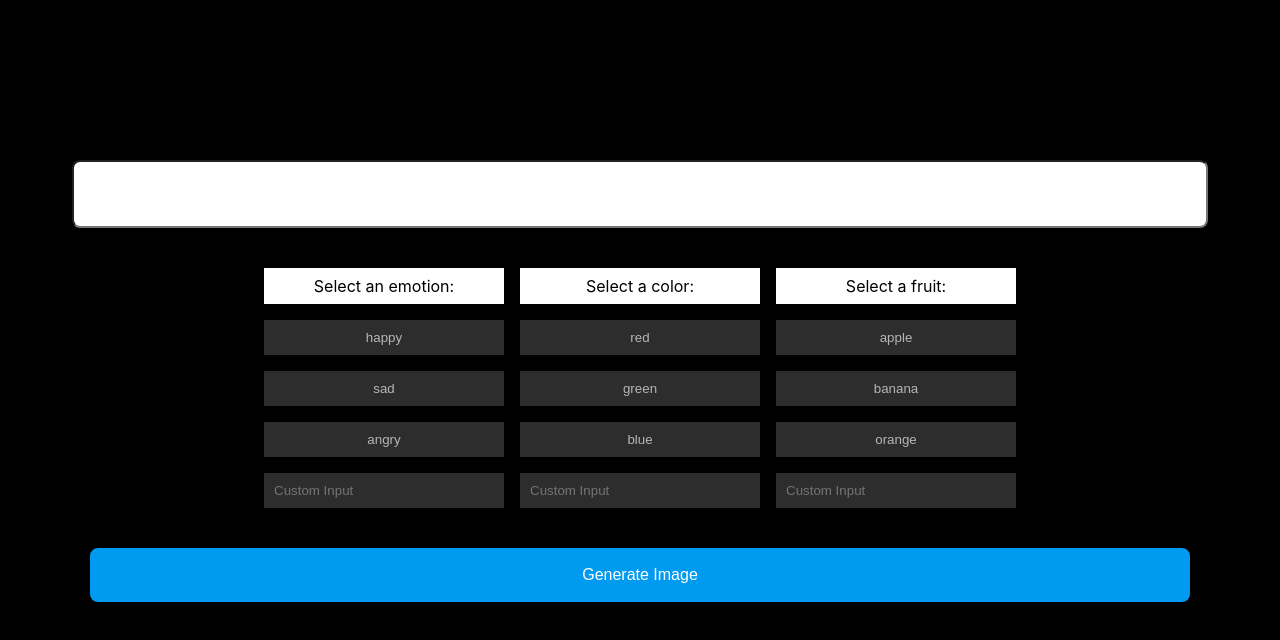
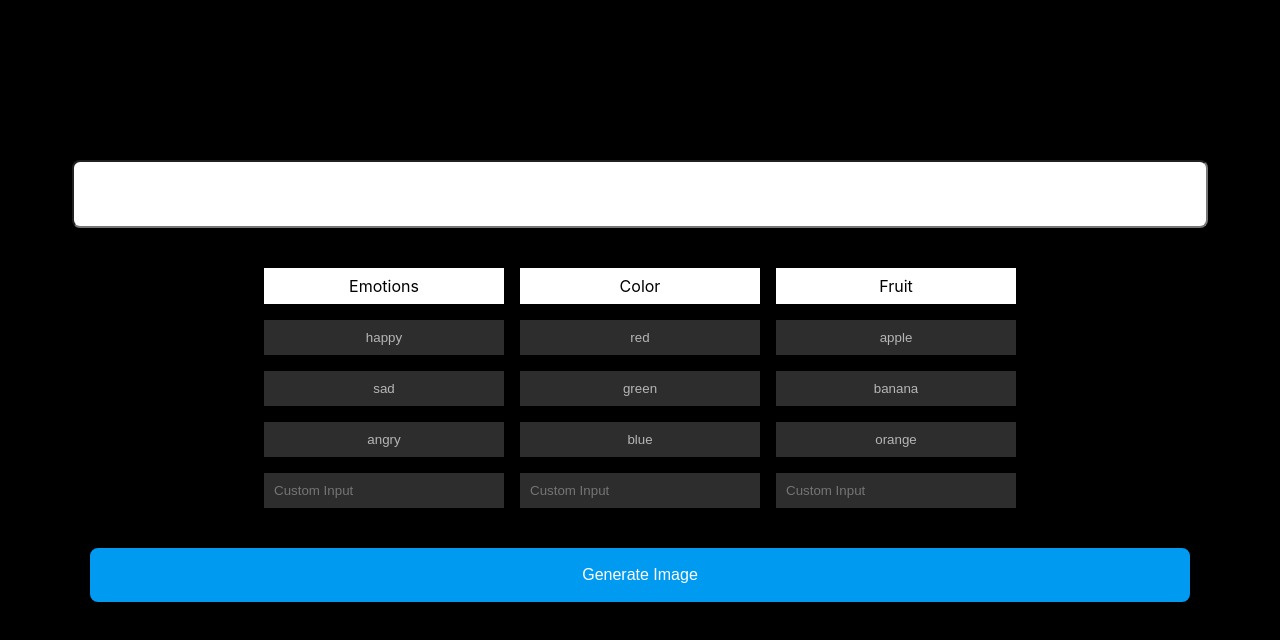
Before and after one commit to Ymanawat/promptsimplifier, a React (Create React App) app: page / in a window 1280 px wide. Shown: the top 640 px of the page. Built offline with nearby package versions, Linux system fonts and the light colour scheme.

Commit message:
fixed the TagSelector

```diff
--- a/src/App.js
+++ b/src/App.js
@@ -21,19 +21,19 @@ function App() {
       />
       <div className="container">
         <TagSelector
-          label="Select an emotion:"
+          label="Emotions"
           tags={["happy", "sad", "angry"]}
           onTagSelect={() => {}}
           onChange={setEmotion}
         />
         <TagSelector
-          label="Select a color:"
+          label="Color"
           tags={["red", "green", "blue"]}
           onTagSelect={() => {}}
           onChange={setColor}
         />
         <TagSelector
-          label="Select a fruit:"
+          label="Fruit"
           tags={["apple", "banana", "orange"]}
           onTagSelect={() => {}}
           onChange={setFruit}
```
